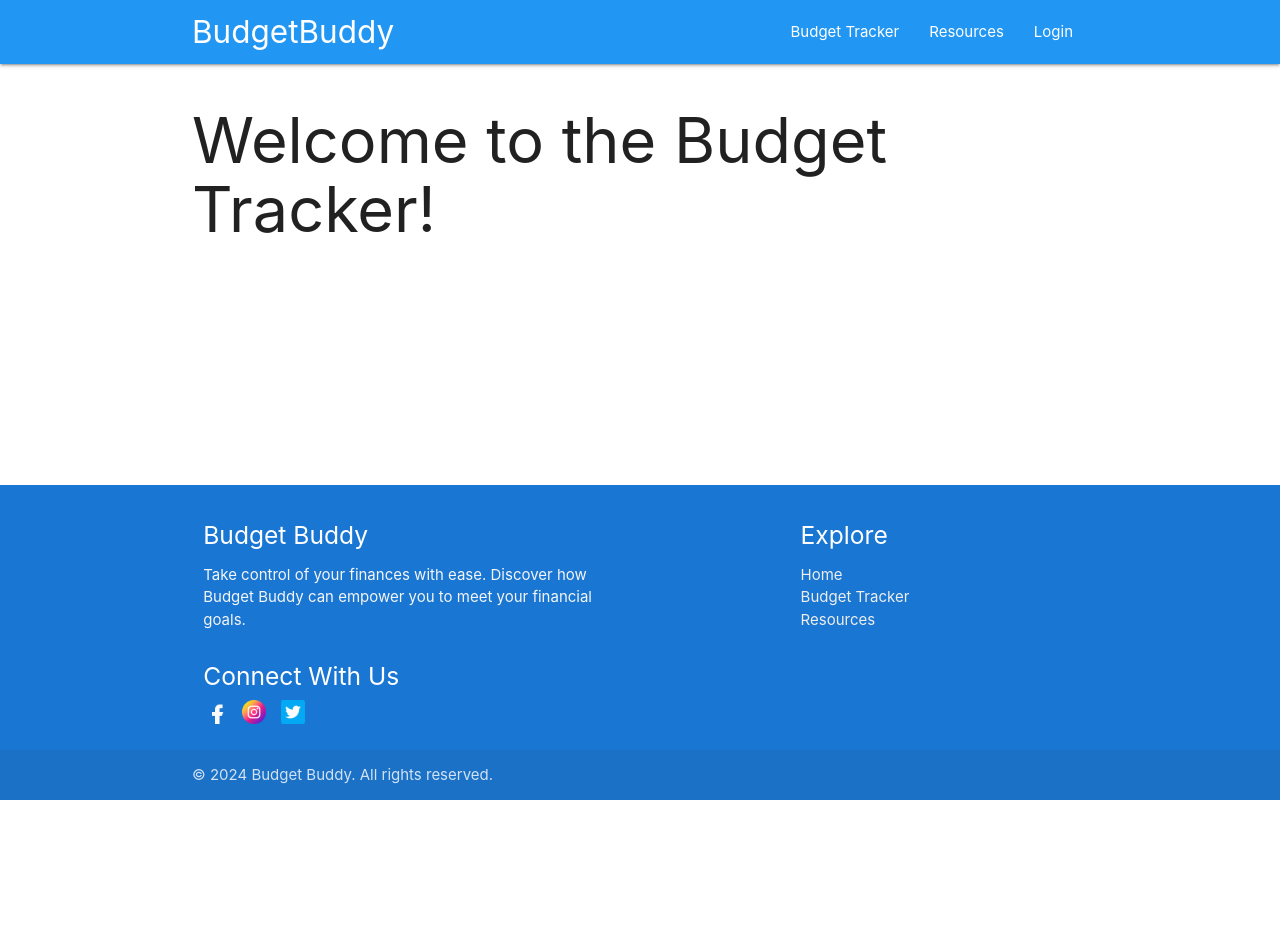
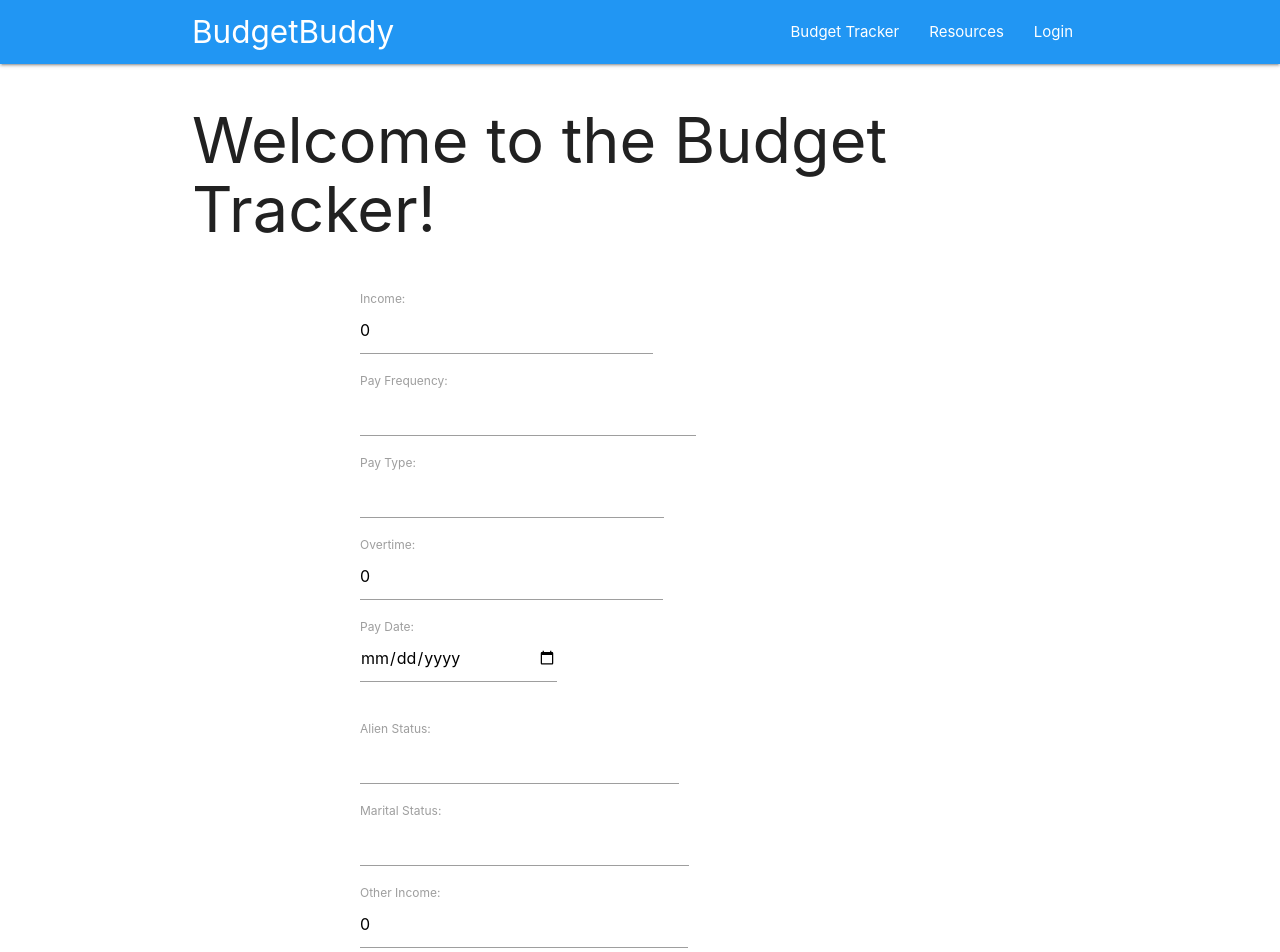
Before and after one commit to kennidystillwell/capstone-frontend, a React (Create React App) app: page /budget-tracker in a window 1280 px wide. Shown: the top 952 px of the page. Before the commit the page ends 800 px from the top, so only its background shows below. Built offline with nearby package versions, Linux system fonts and the light colour scheme.

Commit message:
added base functioning budget tracker also removed footer from budget tracker page for now

```diff
--- a/package.json
+++ b/package.json
@@ -6,6 +6,7 @@
     "@testing-library/jest-dom": "^5.17.0",
     "@testing-library/react": "^13.4.0",
     "@testing-library/user-event": "^13.5.0",
+    "chart.js": "^4.4.1",
     "materialize-css": "^1.0.0",
     "react": "^18.2.0",
     "react-dom": "^18.2.0",
--- a/src/BudgetTracker.jsx
+++ b/src/BudgetTracker.jsx
@@ -1,6 +1,7 @@
 import React from 'react';
 import NavBar from './components/NavBar';
 import Footer from './components/Footer';
+import Tracker from './components/BudgetTracker'
 
 const BudgetTracker = () => {
     return (
@@ -9,7 +10,7 @@
             <div className="container">
                 <h1>Welcome to the Budget Tracker!</h1>
             </div>
-            <Footer />
+            <Tracker />
         </div>
     );
 };
--- /dev/null
+++ b/src/components/BudgetTracker.js
@@ -0,0 +1,146 @@
+import React, { useState, useEffect, useRef } from 'react';
+import { Chart, PieController, ArcElement, CategoryScale, Title, Legend } from 'chart.js';
+import '../css/Tracker.css';
+
+// Have to register stuff I use for Chart.js
+Chart.register(PieController, ArcElement, CategoryScale, Title, Legend);
+
+// BudgetTracker component
+function BudgetTracker() {
+  // Defining state variables using React's useState hook and setting their initial values to 0 or an empty string this will allow us to update them live >:3
+  const [income, setIncome] = useState(0);
+  const [payFrequency, setPayFrequency] = useState('');
+  const [payType, setPayType] = useState('');
+  const [overtime, setOvertime] = useState(0);
+  const [payDate, setPayDate] = useState('');
+  const [alienStatus, setAlienStatus] = useState('');
+  const [maritalStatus, setMaritalStatus] = useState('');
+  const [otherIncome, setOtherIncome] = useState(0);
+  const [dependents, setDependents] = useState(0);
+  const [state, setState] = useState('');
+  const [federalTaxes, setFederalTaxes] = useState(0);
+  const [stateTaxes, setStateTaxes] = useState(0);
+  const [benefits, setBenefits] = useState(0);
+  const [takeHome, setTakeHome] = useState(0);
+  // useRef hook to reference the chart element
+  const chartRef = useRef(null);
+  // useRef hook to reference the chart instance
+  const chartInstanceRef = useRef(null);
+
+  // Using React's useEffect hook to update the chart when state variables change
+  useEffect(() => {
+    if (chartRef.current) {
+        // Destroy the old chart instance if it exists
+      if (chartInstanceRef.current) {
+          chartInstanceRef.current.destroy();
+      }
+      // Create a new chart instance with the updated state variables and store it in chartInstanceRef
+      chartInstanceRef.current = new Chart(chartRef.current, {
+        type: 'pie',
+        data: {
+          labels: ['Income', 'Federal Taxes', 'State Taxes', 'Benefits', 'Take Home'],
+          datasets: [{
+            data: [income, federalTaxes, stateTaxes, benefits, takeHome],
+            backgroundColor: ['pink', 'purple', 'orange', 'yellow', 'blue']
+          }]
+        },
+        // Chart options if I want to add any plugins here I will also need to add them in the Chart.register() call at the top of the file !!!
+        //From what I saw there was no option for datalabels on chart.js but I have to check more but we may need another library for that!
+        options: {
+            plugins: {
+              legend: {
+                display: true,
+                position: 'top',
+              },
+              title: {
+                display: true,
+                text: 'Budget',
+              }
+            }
+          }
+      });
+    }
+  }, [chartRef, income, federalTaxes, stateTaxes, benefits, takeHome]);
+
+  return (
+    //I made most of these default inputs some of them def need to be fixed to dropdowns or something else but I will do that later just wanted base function of a budget tracker
+    <div className="BudgetTracker">
+      <div>
+        <label>
+          Income:
+          <input type="number" value={income} onChange={e => setIncome(Number(e.target.value))} />
+        </label>
+        <label>
+          Pay Frequency:
+          <input type="text" value={payFrequency} onChange={e => setPayFrequency(e.target.value)} />
+        </label>
+        <label>
+          Pay Type:
+          <input type="text" value={payType} onChange={e => setPayType(e.target.value)} />
+        </label>
+        <label>
+          Overtime:
+          <input type="number" value={overtime} onChange={e => setOvertime(Number(e.target.value))} />
+        </label>
+        <label>
+          Pay Date:
+          <input type="date" value={payDate} onChange={e => setPayDate(e.target.value)} />
+        </label>
+      </div>
+      <div>
+        <label>
+          Alien Status:
+          <input type="text" value={alienStatus} onChange={e => setAlienStatus(e.target.value)} />
+        </label>
+        <label>
+          Marital Status:
+          <input type="text" value={maritalStatus} onChange={e => setMaritalStatus(e.target.value)} />
+        </label>
+        <label>
+          Other Income:
+          <input type="number" value={otherIncome} onChange={e => setOtherIncome(Number(e.target.value))} />
+        </label>
+        <label>
+          Dependents:
+          <input type="number" value={dependents} onChange={e => setDependents(Number(e.target.value))} />
+        </label>
+      </div>
+      <div>
+        <label>
+          State:
+          <input type="text" value={state} onChange={e => setState(e.target.value)} />
+        </label>
+        <label>
+          Federal Taxes:
+          <input type="number" value={federalTaxes} onChange={e => setFederalTaxes(Number(e.target.value))} />
+        </label>
+        <label>
+          State Taxes:
+          <input type="number" value={stateTaxes} onChange={e => setStateTaxes(Number(e.target.value))} />
+        </label>
+      </div>
+      <div>
+        <label>
+          Benefits:
+          <input type="number" value={benefits} onChange={e => setBenefits(Number(e.target.value))} />
+        </label>
+        <label>
+          Take Home:
+          <input type="number" value={takeHome} onChange={e => setTakeHome(Number(e.target.value))} />
+        </label>
+      </div>
+      <canvas ref={chartRef} />
+    <div>
+      <h2>Summary</h2>
+      <p>Income: {income}</p>
+      <p>Federal Taxes: {federalTaxes}</p>
+      <p>State Taxes: {stateTaxes}</p>
+      <p>Benefits: {benefits}</p>
+      <p>Take Home: {takeHome}</p>
+      <h2>Final Amount: {income - federalTaxes - stateTaxes - benefits}</h2>
+    </div>
+    </div>
+  );
+}
+
+export default BudgetTracker;
--- /dev/null
+++ b/src/css/Tracker.css
@@ -0,0 +1,29 @@
+.BudgetTracker {
+    display: flex;
+    flex-direction: column;
+    align-items: center;
+    justify-content: center;
+    width: 100%;
+    max-width: 600px;
+    margin: 0 auto;
+    padding: 20px;
+    box-sizing: border-box;
+  }
+
+  .BudgetTracker div {
+    display: flex;
+    flex-direction: column;
+    align-items: flex-start;
+    width: 100%;
+    margin-bottom: 20px;
+  }
+
+  .BudgetTracker label {
+    margin-bottom: 10px;
+  }
+
+  .BudgetTracker input {
+    width: 100%;
+    padding: 10px;
+    box-sizing: border-box;
+  }
```
Also changed, not shown: 1 other file (tests, documents, lock files or other folders).
